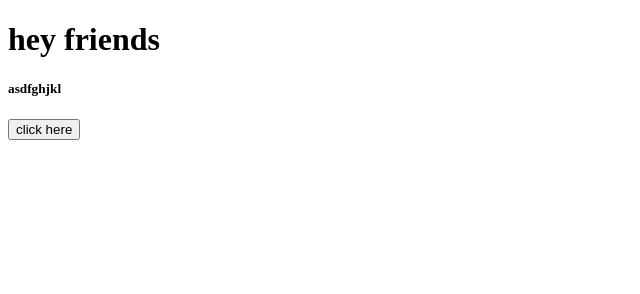
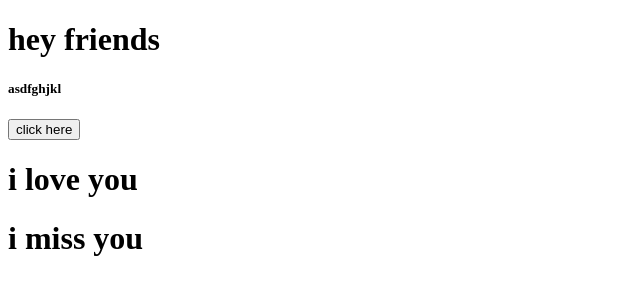
Before and after one commit to safuvan77/samplebroto, a plain HTML site: page hello.html in a window 1280 px wide. Shown: the whole page, without its empty margins (0-640 px from the left). Drawn offline with Linux system fonts and the light colour scheme.

Commit message:
hello edited again

```diff
--- a/hello.html
+++ b/hello.html
@@ -10,6 +10,8 @@
     <h1>hey friends</h1>
     <h5>asdfghjkl</h5>
     <button>click here</button>
+    <h1>i love you</h1>
+    <h1>i miss you</h1>
 
 </body>
 </html>
```
